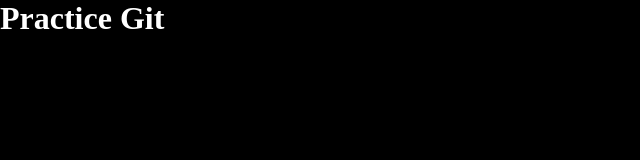
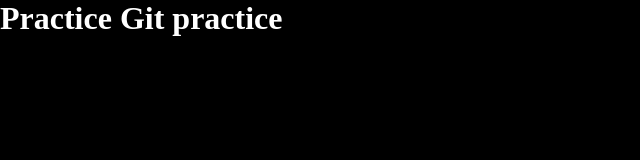
Before and after one commit to Shyam01-Tatvasoft/Github_Basics, a plain HTML site: page index.html in a window 1280 px wide. Shown: the whole page, without its empty margins (0-640 px from the left). Drawn offline with Linux system fonts and the light colour scheme.

Commit message:
change index.html

```diff
--- a/index.html
+++ b/index.html
@@ -7,6 +7,6 @@
     <link rel="stylesheet" href="style.css">
 </head>
 <body>
-    <h1>Practice Git</h1>
+    <h1>Practice Git practice</h1>
 </body>
 </html>
```
